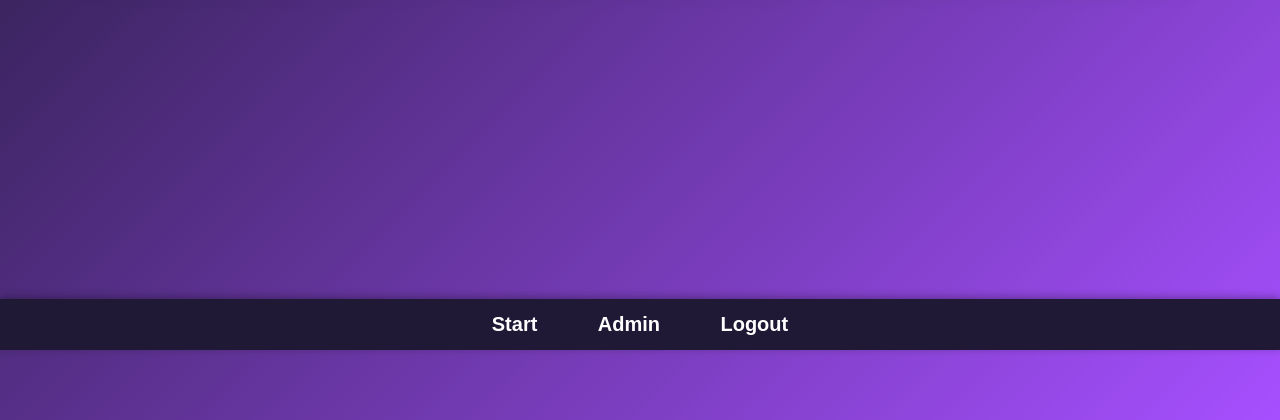
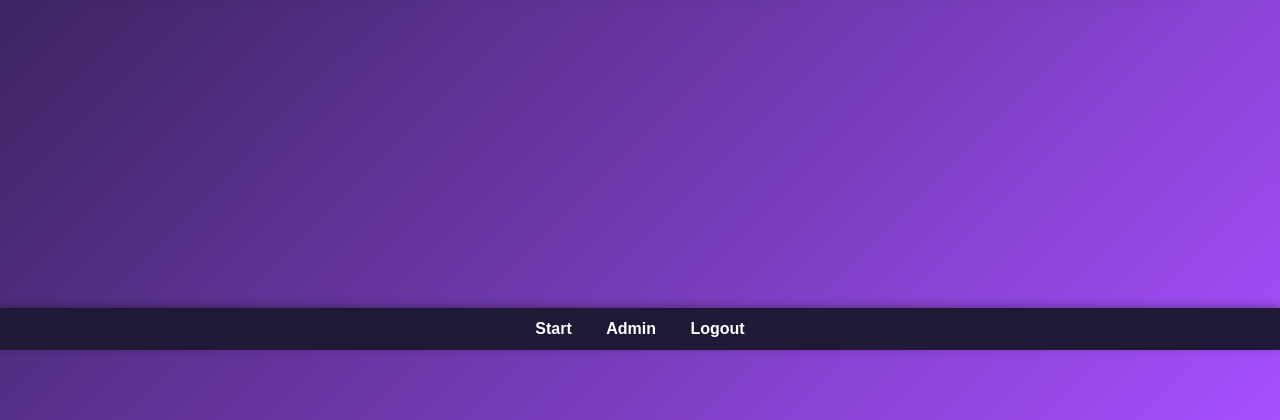
Before and after one commit to jessicabausch24-bot/hexenapp, a Flask app: page /shop in a window 1280 px wide. Shown: the part 450-870 px from the top of the page. Run offline with Flask 3, Linux system fonts and the light colour scheme; a user stored in the database is signed in.

Commit message:
arrow clean + footer font fix

```diff
--- a/templates/shop.html
+++ b/templates/shop.html
@@ -83,25 +83,23 @@ h1 {
     font-size: 22px;
     color: #000000 !important;
 }
-/* 🔥 FOOTER */
 .footer-bar {
     position: fixed;
     bottom: 0;
     left: 0;
     width: 100%;
     background: #1f1936;
-    padding: 14px 0;
+    padding: 12px 0;
     text-align: center;
     z-index: 999;
     box-shadow: 0 -2px 8px rgba(0,0,0,0.3);
 }
-
 .footer-bar a {
     color: white;
     text-decoration: none;
-    font-weight: 800;
-    margin: 0 28px;
-    font-size: 20px;
+    font-weight: bold;
+    margin: 0 15px;
+    font-size: 16px;   /* 🔥 vorher war zu groß */
 }
 
 .footer-bar a:hover {
```
